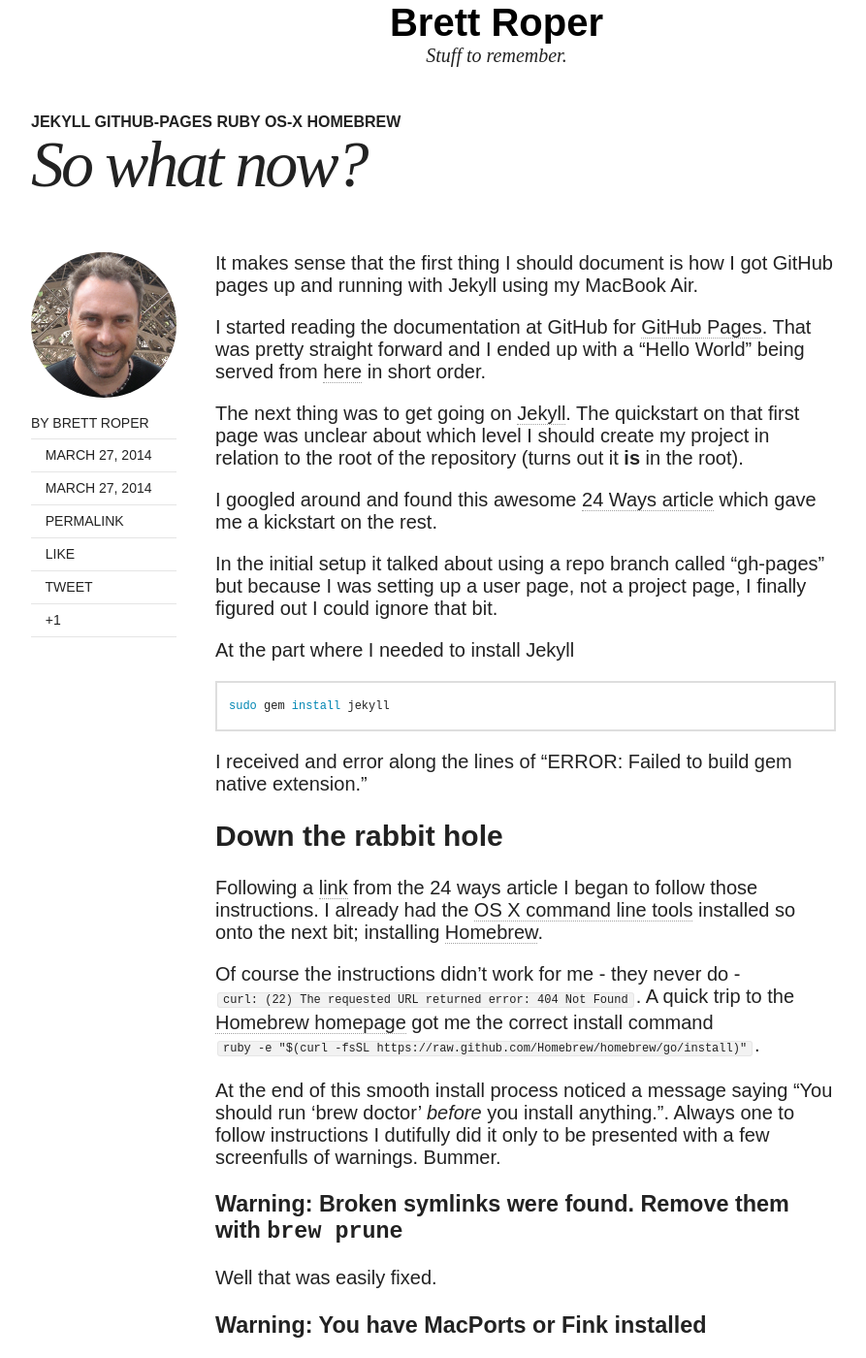
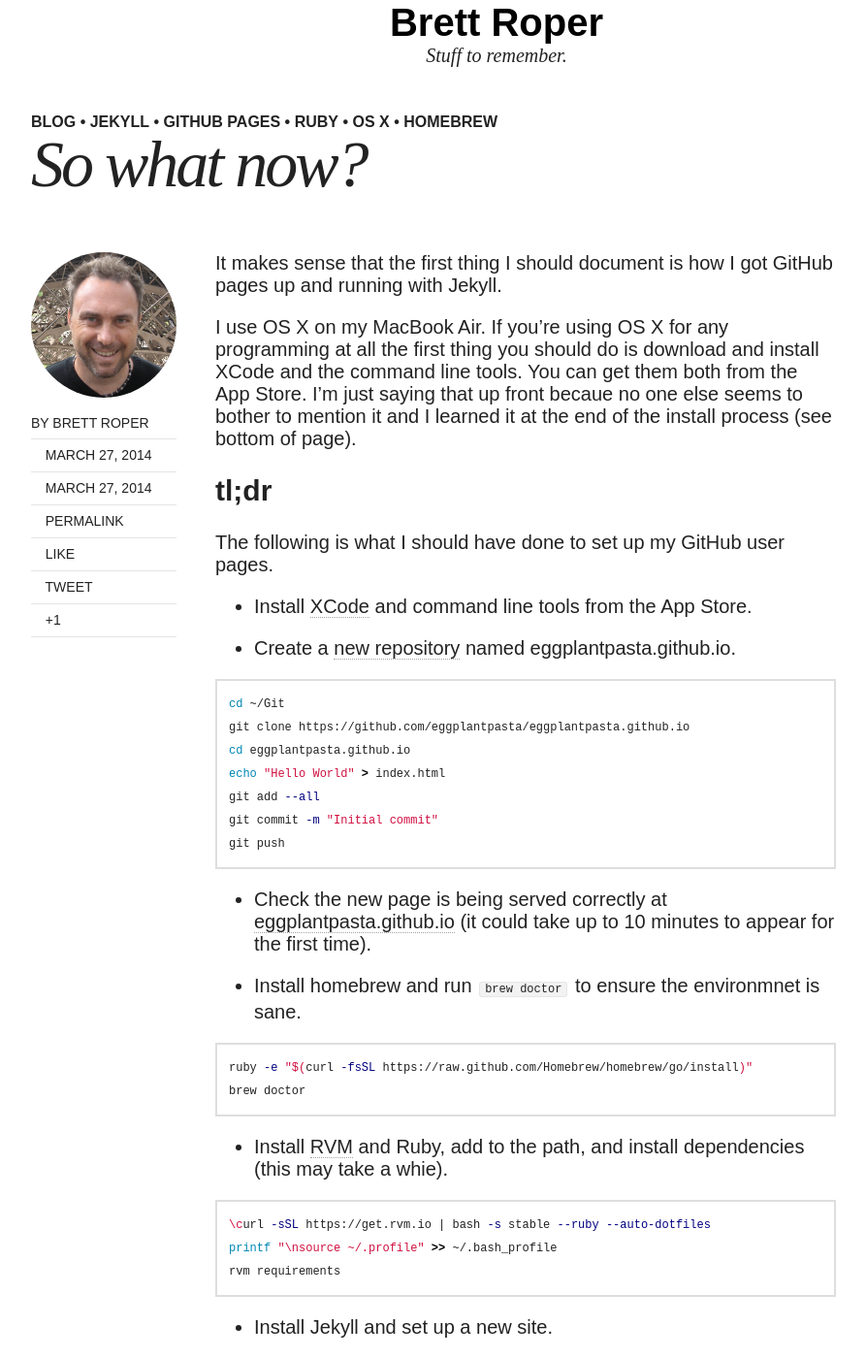
Before and after one commit to eggplantpasta/eggplantpasta.github.io, a Jekyll site: the page built from _posts/2014-03-27-jekyll-and-github-pages.markdown, in a window 1280 px wide and 1400 px high, scrolled down 326 px. Shown: the whole window at 97% size, without its empty margins (128-1021 px from the left). Built offline with Jekyll 4.4.1, drawn with Linux system fonts in a browser that asks for light colours; nearby versions of some CDN libraries; some of the changed text lies outside the part shown.

Commit message:
article edits

`````diff
--- a/_posts/2014-03-26-first-post.markdown
+++ b/_posts/2014-03-26-first-post.markdown
@@ -2,7 +2,7 @@
 layout: post
 title:  "First post!"
 description: "Why is this here?"
-date:   2014-03-26 18:00:00
+modified:   2014-03-26 18:00:00
 category: articles
 tags: [blog]
 share: true
--- a/_posts/2014-03-27-jekyll-and-github-pages.markdown
+++ b/_posts/2014-03-27-jekyll-and-github-pages.markdown
@@ -1,16 +1,83 @@
 ---
 layout: post
 title: So what now?
-description: "Installing Jekyll, via many twisty paths, to final success."
+description: "Installing Jekyll on OS X."
 modified: 2014-03-27
 category: articles
-tags: [jekyll github-pages ruby os-x homebrew]
+tags: [blog, jekyll, github pages, ruby, os x, homebrew]
 share: true
 ---
 
-It makes sense that the first thing I should document is how I got GitHub pages up and running with Jekyll using my MacBook Air.
+It makes sense that the first thing I should document is how I got GitHub pages up and running with Jekyll.
+
+I use OS X on my MacBook Air. If you're using OS X for any programming at all the first thing you should do is download and install XCode and the command line tools. You can get them both from the App Store. I'm just saying that up front becaue no one else seems to bother to mention it and I learned it at the end of the install process (see bottom of page).
+
+
+## tl;dr
+
+The following is what I should have done to set up my GitHub user pages.
+
+* Install [XCode](https://itunes.apple.com/au/app/xcode/id497799835?mt=12) and command line tools from the App Store.
+
+* Create a [new repository](https://github.com/new) named eggplantpasta.github.io.
+
+~~~bash
+cd ~/Git
+git clone https://github.com/eggplantpasta/eggplantpasta.github.io
+cd eggplantpasta.github.io
+echo "Hello World" > index.html
+git add --all
+git commit -m "Initial commit"
+git push
+~~~
+
+* Check the new page is being served correctly at [eggplantpasta.github.io](http://eggplantpasta.github.io) (it could take up to 10 minutes to appear for the first time).
+
+* Install homebrew and run `brew doctor` to ensure the environmnet is sane.
+
+~~~bash
+ruby -e "$(curl -fsSL https://raw.github.com/Homebrew/homebrew/go/install)"
+brew doctor
+~~~
+
+* Install [RVM](http://rvm.io) and Ruby, add to the path, and install dependencies (this may take a whie).
+
+~~~bash
+\curl -sSL https://get.rvm.io | bash -s stable --ruby --auto-dotfiles
+printf "\nsource ~/.profile" >> ~/.bash_profile
+rvm requirements
+~~~
+
+* Install Jekyll and set up a new site.
+
+~~~bash
+gem install jekyll
+rm README.md index.html
+jekyll new .
+jekyll serve --watch
+~~~
+
+* Go to [http://localhost:4000](http://localhost:4000) to check the local site is being served.
+
+~~~bash
+git add --all
+git commit -m "Initial Jekyll commit"
+git push
+~~~
+
+* Go to [eggplantpasta.github.io](http://eggplantpasta.github.io) to check the local site is being served.
+
+Your work here is done.
+
+## The epic saga
+
+The following is what actually happened.
+
+### GitHub Pages
 
 I started reading the documentation at GitHub for [GitHub Pages](http://pages.github.com). That was pretty straight forward and I ended up with a "Hello World" being served from [here](http://eggplantpasta.github.io) in short order.
+
+### Jekyll
 
 The next thing was to get going on [Jekyll](http://jekyllrb.com). The quickstart on that first page was unclear about which level I should create my project in relation to the root of the repository (turns out it **is** in the root).
 
@@ -18,54 +85,67 @@
 
 In the initial setup it talked about using a repo branch called "gh-pages" but because I was setting up a user page, not a project page, I finally figured out I could ignore that bit.
 
-At the part where I needed to install Jekyll
-````bash
-sudo gem install jekyll
-````
-I received and error along the lines of "ERROR: Failed to build gem native extension."
+At the part where I needed to install Jekyll `sudo gem install jekyll` I received an error along the lines of `ERROR: Failed to build gem native extension.`
 
-## Down the rabbit hole
-Following a [link](http://andytaylor.me/2012/11/03/installing-ruby-and-jekyll/) from the 24 ways article I began to follow those instructions. I already had the [OS X command line tools](https://developer.apple.com/downloads/index.action) installed so onto the next bit; installing [Homebrew](http://brew.sh).
+### Down the rabbit hole
 
-Of course the instructions didn't work for me - they never do - `curl: (22) The requested URL returned error: 404 Not Found`.
-A quick trip to the [Homebrew homepage](http://brew.sh) got me the correct install command `ruby -e "$(curl -fsSL https://raw.github.com/Homebrew/homebrew/go/install)"`.
+Following a [link](http://andytaylor.me/2012/11/03/installing-ruby-and-jekyll/) from the 24 ways article I switched to new instructions. I already had the [OS X command line tools](https://developer.apple.com/downloads/index.action) installed[^1] so onto the next bit; installing [Homebrew](http://brew.sh).
 
-At the end of this smooth install process  noticed a message saying "You should run 'brew doctor' *before* you install anything.". Always one to follow instructions I dutifully did it only to be presented with a few screenfulls of warnings. Bummer.
+### Homebrew
 
-###Warning: Broken symlinks were found. Remove them with `brew prune`
+Of course the instructions didn't work for me - they never do.
+
+~~~
+ruby -e "$(curl -fsSkL raw.github.com/mxcl/homebrew/go)"
+curl: (22) The requested URL returned error: 404 Not Found`.
+~~~
+
+A quick trip to the [Homebrew homepage](http://brew.sh) got me the correct install command:
+
+`ruby -e "$(curl -fsSL https://raw.github.com/Homebrew/homebrew/go/install)"`.
+
+### The Doctor
+
+At the end of this smooth install process I noticed a message saying `You should run 'brew doctor' before you install anything`. Always one to follow instructions, I dutifully did so only to be presented with a few screenfulls of warnings. Bummer.
+
+`Warning: Broken symlinks were found. Remove them with 'brew prune'`
 
 Well that was easily fixed.
 
-###Warning: You have MacPorts or Fink installed
+`Warning: You have MacPorts or Fink installed`
 
-I'd installed MacPorts over a year ago to install something-or-other (perhaps Git?). Since Homebrew seemed to be the package manager in vogue I felt no qualms in [uninstalling it](https://guide.macports.org/chunked/installing.macports.uninstalling.html).
+I'd installed MacPorts over a year ago to install something-or-other. Since Homebrew seemed to be the package manager in vogue I felt no qualms in [uninstalling it](https://guide.macports.org/chunked/installing.macports.uninstalling.html).
 
-`sudo port -fp uninstall installed` began clearing out way more than I remembered. Oops. Well we'll see if thats a bad thing later. I figure I can reinstall using homebrew if I need to anyway.
+`sudo port -fp uninstall installed` began clearing out way more than I remembered. Oops. Well we'll see if thats a bad thing later. I figure I can reinstall things using homebrew if I need to anyway.
 
-###Warning: Your XQuartz (2.7.4) is outdated
+`Warning: Your XQuartz (2.7.4) is outdated`
 
-Long running but straight forward and [sucessful](https://xquartz.macosforge.org/landing/).
+The [update](https://xquartz.macosforge.org/landing/) was long running but straight forward and sucessful.
 
-###Warning: /usr/bin occurs before /usr/local/bin
+`Warning: /usr/bin occurs before /usr/local/bin`
 
-And finally just an edit of my `.bash_profile`
+And finally just an edit of my `.bash_profile` leading to `Your system is ready to brew`. Yay!
 
-leading to `Your system is ready to brew`. Yay!
+### Installing RVM
 
-## Installing RVM
+I checked the [source](http://rvm.io/rvm/install) this time but the instructions were correct so I went ahead. Seems I had installed RVM previously (see what I mean about forgetting) but it went ahead and updated my install giving me the warning:
 
-I checked the [source](http://rvm.io/rvm/install) this time but the instructions were correct so I went ahead. Seems I had installed RVM previously (see what I mean about forgetting) but it went ahead and updated my install giving me the warning `RVM PATH line not found for Zsh, rerun this command with '--auto-dotfiles' flag to fix it.`. Ok. I did what it told me to and this time I get told:
+`RVM PATH line not found for Zsh, rerun this command with '--auto-dotfiles' flag to fix it.`
 
-`
+Ok. I did what it told me to and this time I get told:
+
+~~~
   * WARNING: You have '~/.profile' file, you might want to load it,
     to do that add the following line to '/Users/brett/.bash_profile':
 
       source ~/.profile
-`
+~~~
 
 Alrighty. I did as told. Previously I had copy pasted the contents into `.bash_profile` but since it will only create it again I went with it's suggestion of `source`.
 
-## finally back to `gem install jekyll`
+### Jekyll again
+
+`gem install jekyll`
 
 Nope. `Gem::FilePermissionError`.
 
@@ -73,7 +153,7 @@
 
 Nope. `clang: error: unknown argument:`
 
-Seems I [have to install cc-4.2](http://stackoverflow.com/questions/21664841/unable-to-install-jekyll-on-mac-osx-10-9-1-with-xcode-and-rvm-installed)...
+Seems I [have to install cc-4.2](http://stackoverflow.com/questions/21664841/unable-to-install-jekyll-on-mac-osx-10-9-1-with-xcode-and-rvm-installed).
 
 `brew install apple-gcc42`
 
@@ -97,15 +177,16 @@
 
 and finally `gem install jekyll`.
 
-You can always add `--no-rdoc --no-ri` to a gem install to skip the documentation and save a little space.
+You can always add `--no-rdoc --no-ri` to a gem install to skip the documentation and save a little time and space.
 
-##Finally
+### Finally
 
 Time to create a new Jekyll website. First move the index.html and readme.md out of the way as jekyll expects an empty directory (it doesn't seem to mind the .dot files though).
 
-`jekyll new .`
-
-`New jekyll site installed in /Users/brett/Git/eggplantpasta.github.io.`
+~~~
+jekyll new .
+New jekyll site installed in /Users/brett/Git/eggplantpasta.github.io.
+~~~
 
 Generate the site and run the local server.
 
@@ -116,3 +197,5 @@
 I fiddled a bit after this with the files but I'm leaving the actual real development using Jekyll to next time.
 
 Push to GitHub, check, then bedtime.
+
+[^1]: [That was my mistake](https://www.youtube.com/watch?v=9AKQ2H4QW9M).
`````
Also changed, not shown: other parts of _posts/2014-03-27-jekyll-and-github-pages.markdown (+1 -1 lines).
